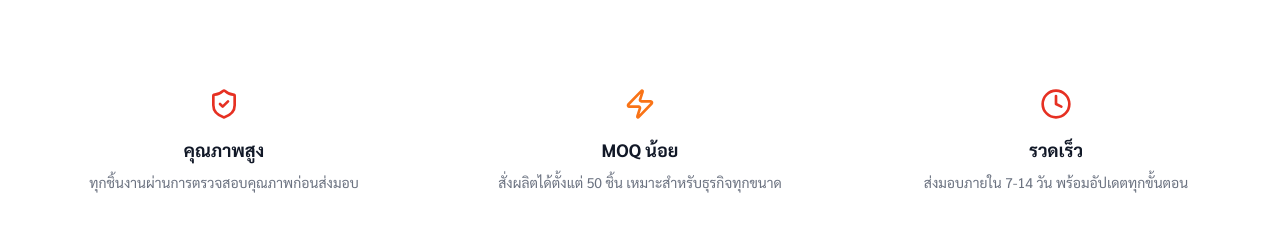
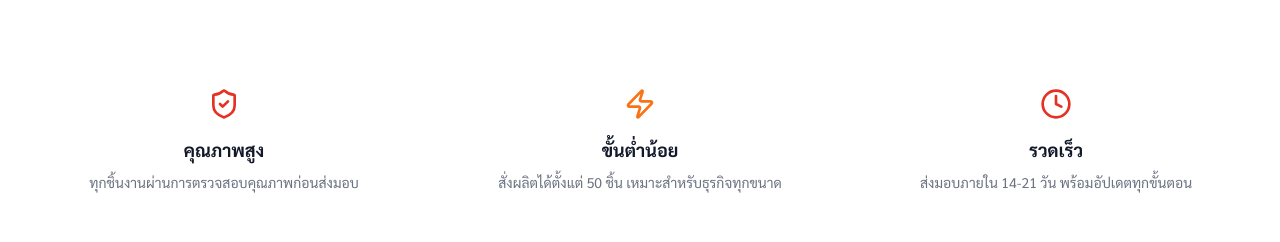
Before and after one commit to kidkurobar/Web, a React (Vite) app: page / in a window 1280 px wide. Shown: the part 800-1042 px from the top of the page. Built offline with nearby package versions, Linux system fonts and the light colour scheme.

Commit message:
Update Home.tsx

```diff
--- a/src/pages/Home.tsx
+++ b/src/pages/Home.tsx
@@ -52,8 +52,8 @@ export default function Home() {
           <div className="grid md:grid-cols-3 gap-8 text-center">
             {[
               { icon: <ShieldCheck size={32} className="text-[#E63022]" />, title: 'คุณภาพสูง', desc: 'ทุกชิ้นงานผ่านการตรวจสอบคุณภาพก่อนส่งมอบ' },
-              { icon: <Zap size={32} className="text-[#F97316]" />, title: 'MOQ น้อย', desc: 'สั่งผลิตได้ตั้งแต่ 50 ชิ้น เหมาะสำหรับธุรกิจทุกขนาด' },
-              { icon: <Clock size={32} className="text-[#E63022]" />, title: 'รวดเร็ว', desc: 'ส่งมอบภายใน 7-14 วัน พร้อมอัปเดตทุกขั้นตอน' },
+              { icon: <Zap size={32} className="text-[#F97316]" />, title: 'ขั้นต่ำน้อย', desc: 'สั่งผลิตได้ตั้งแต่ 50 ชิ้น เหมาะสำหรับธุรกิจทุกขนาด' },
+              { icon: <Clock size={32} className="text-[#E63022]" />, title: 'รวดเร็ว', desc: 'ส่งมอบภายใน 14-21 วัน พร้อมอัปเดตทุกขั้นตอน' },
             ].map((item) => (
               <div key={item.title} className="p-6">
                 <div className="flex justify-center mb-4">{item.icon}</div>
```
